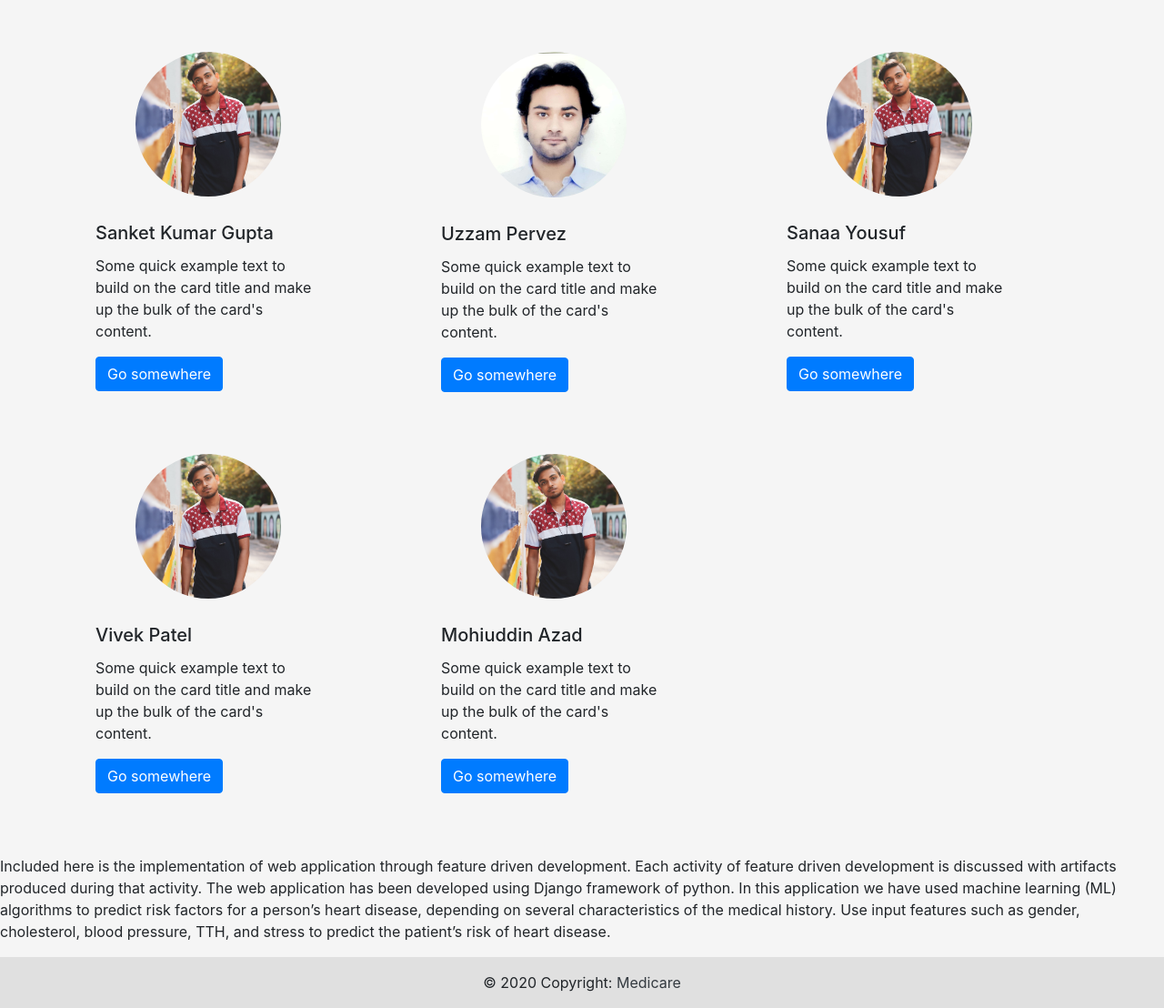
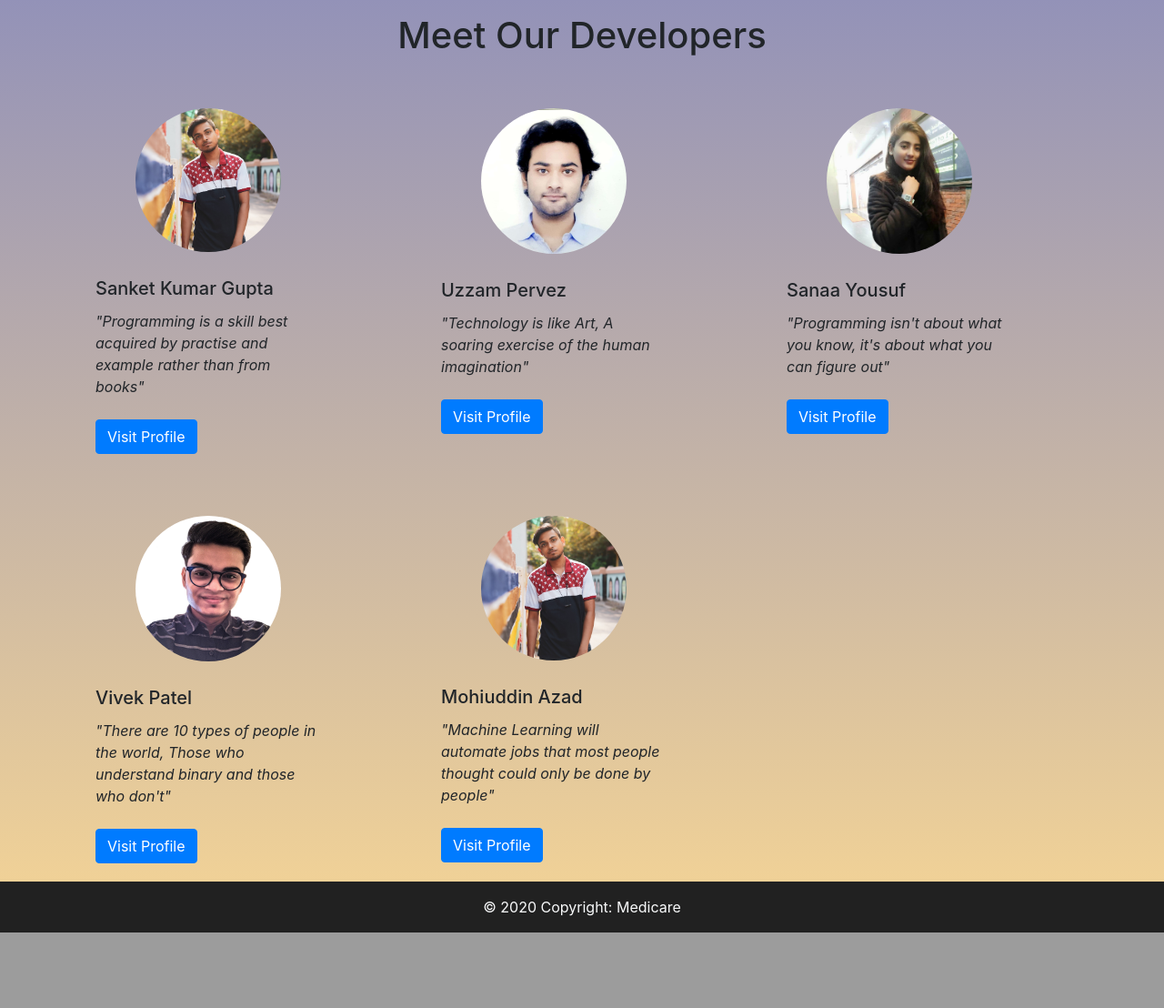
Before and after one commit to dave8697/Health-Prediction-Apps, a Django app: page / in a window 1280 px wide. Shown: the part 1151-2259 px from the top of the page at 91% size. After the commit the page ends 2176 px from the top, so only its background shows below. Run offline with Django 3.2, Linux system fonts and the light colour scheme; some libraries are stand-ins or nearby versions.

Commit message:
Updated Design & Looks

```diff
--- a/health/templates/base.html
+++ b/health/templates/base.html
@@ -40,9 +40,9 @@
 	{% endblock %}
 	<footer class="bg-dark text-center text-lg-start">
 		<!-- Copyright -->
-		<div class="text-center p-3" style="background-color: #E0E0E0;">
+		<div class="text-center text-light p-3" style="background-color: #212121;">
 		  © 2020 Copyright:
-		  <a class="text-dark" href="#">Medicare</a>
+		  <a class="text-light" href="#">Medicare</a>
 		</div>
 		<!-- Copyright -->
 	  </footer>
--- a/health/templates/index.html
+++ b/health/templates/index.html
@@ -5,34 +5,34 @@
 {% block title %}Home{% endblock %}
 
 {% block content %}
-<div class="container-fluid mt-5 pt-5">
-	<div class="row">
+<div class="container-fluid pt-5">
+	<div class="row" id="row1">
 		<div class="container">
-			<div class="jumbotron">
+			<div class="jumbotron" style="background: linear-gradient(to left, rgba(0,0,0,0.2), mistyrose), url('/static/Images/oneplace.png'); background-size: cover;">
 				<h1 class="display-4" style="font-size: xxx-large;">One Place To Diagnose Yourself</h1>
 				<p class="lead mt-4">Hop in and get diagnosed. Know your condition with Easy To Use tools.
 				</p>
 				<p class="mt-4">An AI based platform which analyzes all your inputs to understand your health issues and
-					provide you with insight. It will effectively reduce your interaction with doctors when not
-					absolutely necessary. Try Out.
+					provide you with insight. <br> It will effectively reduce your interaction with doctors when not
+					absolutely necessary. <br><br> Try Out.
 				</p>
 				<p class="lead mt-4 mb-0">
-					<a class="btn btn-primary btn-lg" href="#" role="button">Get Started</a>
+					<a class="btn btn-primary btn-lg" href="{% url 'login' %}" role="button">Get Started</a>
 				</p>
 			</div>
 		</div>
 	</div>
-	<div class="row">
+	<div class="row" id="row2">
 		<div class="container">
 			<div class="row mt-3">
 				<div class="col">
-					<h1 class="display-4" style="font-size: xx-large; text-align: center;">Know Your Body Mass Index</h1>
+					<h1 class="display-4" style="font-size: xx-large; text-align: center;">Your Body Mass Index</h1>
 				</div>
 			</div>
 			<div class="row mt-4">
 				<div class="col-12">
 					<form name="BMI" id="BMI" action="./bmi/health/result" method="post"
-						style="max-width: 400px; margin-right: auto;margin-left: auto;">
+						style="max-width: 400px; margin-left: 0%; margin-bottom: 40px;">
 						{% csrf_token %}
 						<h3 class="display-4 mb-4">Check Your BMI Here</h3>
 						<div class="form-row">
@@ -340,7 +340,7 @@
 			</div>
 		</div>
 	</div>
-	<div class="row mt-3">
+	<div class="row" id="row3">
 		<div class="container">
 			<div class="row mt-5">
 				<div class="col-12 text-center">
@@ -354,9 +354,9 @@
 							style="max-height: 10em; max-width: 10em; margin-left: auto;margin-right: auto;">
 						<div class="card-body">
 							<h5 class="card-title">Sanket Kumar Gupta</h5>
-							<p class="card-text">Some quick example text to build on the card title and make up the bulk
-								of the card's content.</p>
-							<a href="#" class="btn btn-primary">Go somewhere</a>
+							<em><p class="card-text">"Programming is a skill best acquired by practise and example rather than from books"</p></em>
+							<br>
+							<a href="https://www.linkedin.com/in/sanket-gupta-171862171/" class="btn btn-primary">Visit Profile</a>
 						</div>
 					</div>
 				</div>
@@ -366,21 +366,21 @@
 							style="max-height: 10em; max-width: 10em; margin-left: auto;margin-right: auto;">
 						<div class="card-body">
 							<h5 class="card-title">Uzzam Pervez</h5>
-							<p class="card-text">Some quick example text to build on the card title and make up the bulk
-								of the card's content.</p>
-							<a href="#" class="btn btn-primary">Go somewhere</a>
+							<em><p class="card-text">"Technology is like Art, A soaring exercise of the human imagination"</p></em>
+							<br>
+							<a href="https://www.linkedin.com/in/uzzam-pervez-9067561a0/" class="btn btn-primary">Visit Profile</a>
 						</div>
 					</div>
 				</div>
 				<div class="col-12 col-md-4">
 					<div class="card" style="max-width: 18rem;background-color: transparent;border: none;">
-						<img src="/static/Images/dev_1.jpg" class="card-img-top mt-5 mb-2 rounded-circle" alt="..."
+						<img src="/static/Images/dev_3.jpg" class="card-img-top mt-5 mb-2 rounded-circle" alt="..."
 							style="max-height: 10em; max-width: 10em; margin-left: auto;margin-right: auto;">
 						<div class="card-body">
 							<h5 class="card-title">Sanaa Yousuf</h5>
-							<p class="card-text">Some quick example text to build on the card title and make up the bulk
-								of the card's content.</p>
-							<a href="#" class="btn btn-primary">Go somewhere</a>
+							<em><p class="card-text">"Programming isn't about what you know, it's about what you can figure out"</p></em>
+							<br>
+							<a href="https://www.linkedin.com/in/sanaa-yousuf-41084a190/" class="btn btn-primary">Visit Profile</a>
 						</div>
 					</div>
 				</div>
@@ -388,13 +388,13 @@
 			<div class="row">
 				<div class="col-12 col-md-4">
 					<div class="card" style="max-width: 18rem;background-color: transparent;border: none;">
-						<img src="/static/Images/dev_1.jpg" class="card-img-top mt-5 mb-2 rounded-circle" alt="..."
+						<img src="/static/Images/dev_4.jpeg" class="card-img-top mt-5 mb-2 rounded-circle" alt="..."
 							style="max-height: 10em; max-width: 10em; margin-left: auto;margin-right: auto;">
 						<div class="card-body">
 							<h5 class="card-title">Vivek Patel</h5>
-							<p class="card-text">Some quick example text to build on the card title and make up the bulk
-								of the card's content.</p>
-							<a href="#" class="btn btn-primary">Go somewhere</a>
+							<em><p class="card-text">"There are 10 types of people in the world, Those who understand binary and those who don't"</p></em>
+							<br>
+							<a href="https://www.linkedin.com/in/vivek-patel-045067186" class="btn btn-primary">Visit Profile</a>
 						</div>
 					</div>
 				</div>
@@ -404,9 +404,9 @@
 							style="max-height: 10em; max-width: 10em; margin-left: auto;margin-right: auto;">
 						<div class="card-body">
 							<h5 class="card-title">Mohiuddin Azad</h5>
-							<p class="card-text">Some quick example text to build on the card title and make up the bulk
-								of the card's content.</p>
-							<a href="#" class="btn btn-primary">Go somewhere</a>
+							<em><p class="card-text">"Machine Learning will automate jobs that most people thought could only be done by people"</p></em>
+							<br>
+							<a href="https://www.linkedin.com/in/mohiuddin-azad-994913202/" class="btn btn-primary">Visit Profile</a>
 						</div>
 					</div>
 				</div>
@@ -414,13 +414,4 @@
 		</div>
 	</div>
 </div>
-<br>
-<br>
-<p>Included here is the implementation of web application through feature driven development.
-	Each activity of feature driven development is discussed with artifacts produced during that activity.
-	The web application has been developed using Django framework of python.
-	In this application we have used machine learning (ML) algorithms to predict risk factors for a person’s heart
-	disease, depending on several characteristics of the medical history. Use input features such as gender,
-	cholesterol, blood pressure, TTH, and stress to predict the patient’s risk of heart disease.
-</p>
 {% endblock %}
--- a/health/templates/startup.html
+++ b/health/templates/startup.html
@@ -40,9 +40,9 @@
 	{% endblock %}
 	<footer class="bg-dark text-center text-lg-start">
 		<!-- Copyright -->
-		<div class="text-center p-3" style="background-color: #E0E0E0;">
+		<div class="text-center text-light p-3" style="background-color: #212121;">
 		  © 2020 Copyright:
-		  <a class="text-dark" href="#">Medicare</a>
+		  <a class="text-light" href="#">Medicare</a>
 		</div>
 		<!-- Copyright -->
 	  </footer>
--- a/static/web/css/styles.css
+++ b/static/web/css/styles.css
@@ -3,11 +3,22 @@
     border-bottom-left-radius: 5px;
     border-bottom-right-radius: 5px;
 }
+#row1{
+    padding-top: 3%;
+    background-image: linear-gradient(to top, #D1D9E2, transparent);
+}
+#row2{
+    background-image: url('/static/Images/row2.jpg');
+    background-size: cover;
+}
+#row3{
+    background-image: linear-gradient(to top, rgb(240, 209, 151), rgb(144, 144, 185));
+}
 a{
     text-align: center;
 }
 body{
-    background-color: whitesmoke;
+    background-color: white;
 }
 .display-4{
     font-size: x-large;
```
Also changed, not shown: static/web/css/login.css (+10 -0 lines), db.sqlite3, static/Images/dev_3.jpg (added), static/Images/dev_4.jpeg (added), static/Images/login.png (added), static/Images/oneplace.png (added), 1 other file.
